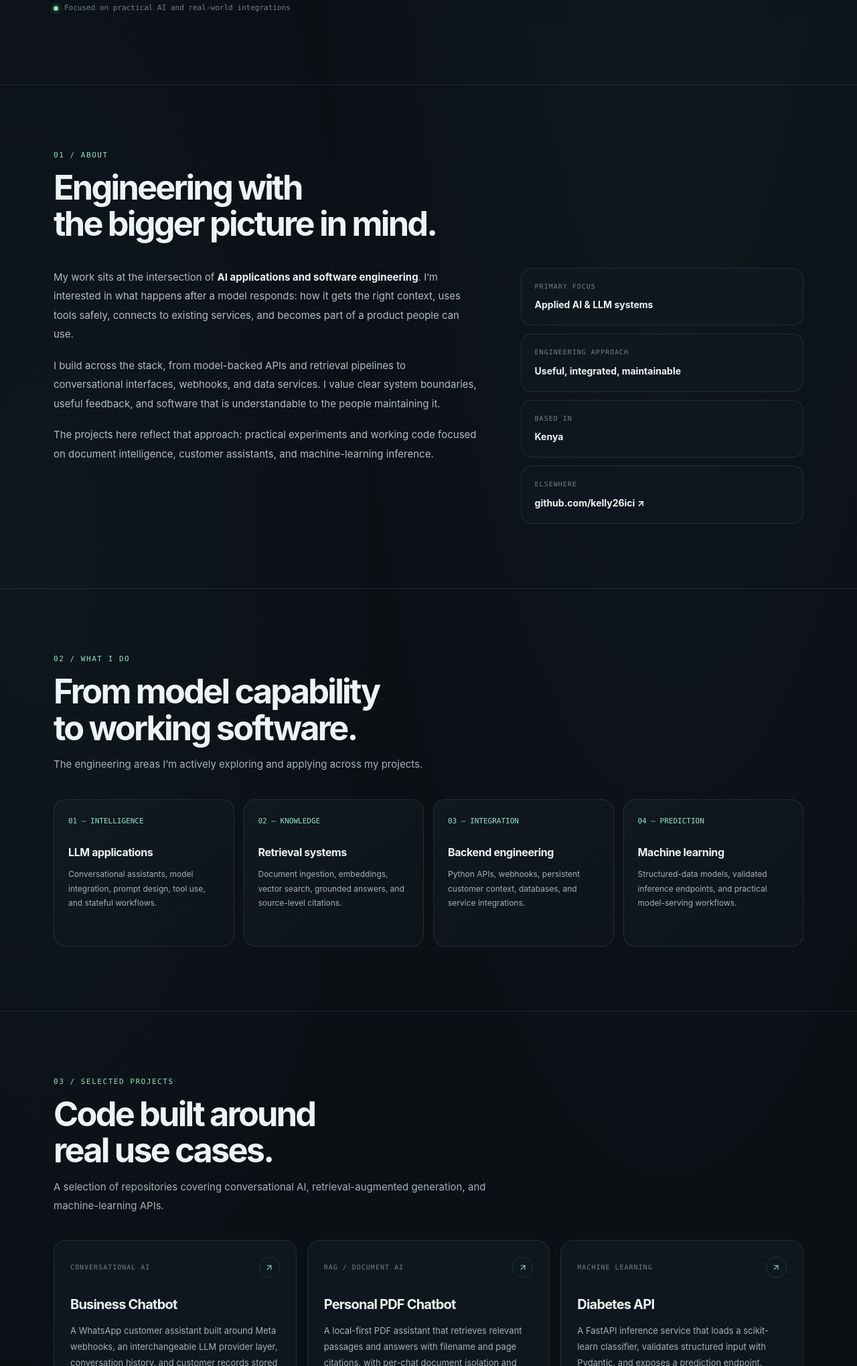
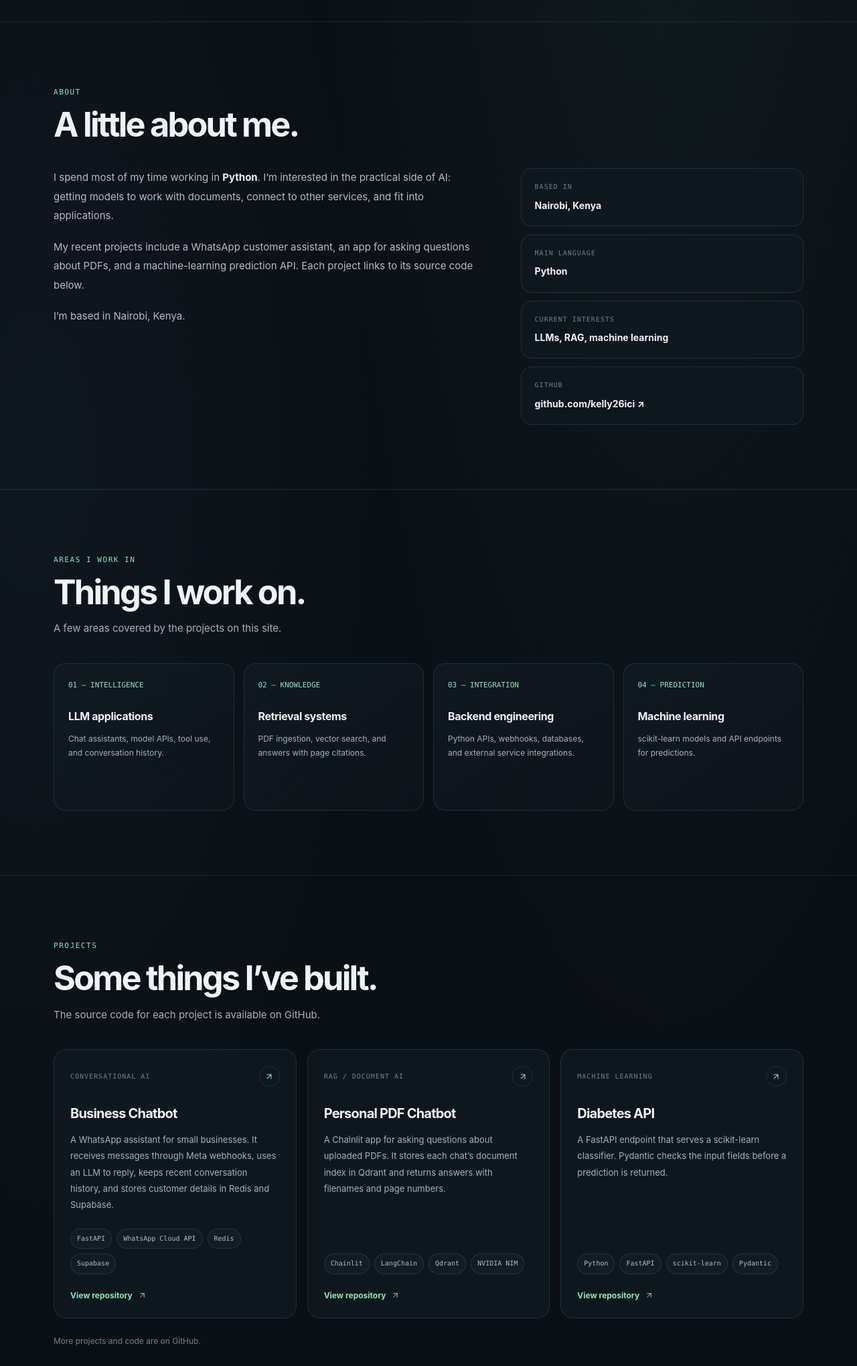
Before and after one commit to kelly26ici/kelly26ici.github.io, a plain HTML site: page index.html in a window 1280 px wide. Shown: the part 761-2800 px from the top of the page at 67% size. Drawn offline with Linux system fonts and the light colour scheme.

Commit message:
Rewrite portfolio copy in plain first-person language

```diff
--- a/index.html
+++ b/index.html
@@ -5,8 +5,8 @@
   <meta name="viewport" content="width=device-width, initial-scale=1">
   <meta name="theme-color" content="#0b1015">
   <meta name="color-scheme" content="dark">
-  <title>Rex Kelly — AI Engineer</title>
-  <meta name="description" content="Rex Kelly is an AI engineer building practical machine learning applications, LLM-powered assistants, retrieval systems, and backend integrations.">
+  <title>Rex Kelly | AI Engineer</title>
+  <meta name="description" content="Rex Kelly is an AI engineer working with Python, machine learning, LLM applications, and APIs.">
   <meta name="author" content="Rex Kelly">
   <meta name="robots" content="index, follow">
   <link rel="canonical" href="https://kelly26ici.github.io/">
@@ -14,12 +14,12 @@
 
   <meta property="og:type" content="website">
   <meta property="og:url" content="https://kelly26ici.github.io/">
-  <meta property="og:title" content="Rex Kelly — AI Engineer">
-  <meta property="og:description" content="Applied AI, machine learning, retrieval-augmented generation, and software engineering.">
+  <meta property="og:title" content="Rex Kelly | AI Engineer">
+  <meta property="og:description" content="Python, machine learning, LLM applications, and backend APIs.">
   <meta property="og:site_name" content="Rex Kelly">
   <meta name="twitter:card" content="summary">
-  <meta name="twitter:title" content="Rex Kelly — AI Engineer">
-  <meta name="twitter:description" content="Building practical AI applications and intelligent software systems.">
+  <meta name="twitter:title" content="Rex Kelly | AI Engineer">
+  <meta name="twitter:description" content="Python, machine learning, LLM applications, and backend APIs.">
 
   <script type="application/ld+json">
   {
@@ -322,11 +322,11 @@
     <div class="hero" id="top">
       <div class="container hero-grid">
         <div class="hero-copy">
-          <div class="eyebrow">AI engineering · machine learning · software</div>
-          <h1>Turning ideas<br>into <span class="name-accent">intelligent</span><br>systems.</h1>
+          <div class="eyebrow">AI ENGINEER · PYTHON · MACHINE LEARNING</div>
+          <h1>I build<br><span class="name-accent">AI software.</span></h1>
           <p class="hero-lead">
-            I’m <strong>Rex Kelly</strong>, an AI engineer focused on building useful software with
-            machine learning, language models, retrieval systems, and dependable backend engineering.
+            I’m <strong>Rex Kelly</strong>, an AI engineer based in Kenya. I work with Python,
+            machine learning, language models, and APIs. The projects below show what I’ve been building.
           </p>
           <div class="hero-actions">
             <a class="button button-primary" href="#projects">
@@ -338,7 +338,7 @@
               <svg viewBox="0 0 24 24" fill="none" stroke="currentColor" stroke-width="1.8" stroke-linecap="round" stroke-linejoin="round" aria-hidden="true"><path d="M14 4h6v6M20 4l-9 9"></path><path d="M18 13v6a1 1 0 0 1-1 1H5a1 1 0 0 1-1-1V7a1 1 0 0 1 1-1h6"></path></svg>
             </a>
           </div>
-          <div class="hero-note"><span class="status-dot" aria-hidden="true"></span> Focused on practical AI and real-world integrations</div>
+          <div class="hero-note"><span class="status-dot" aria-hidden="true"></span> Python · LLMs · APIs</div>
         </div>
 
         <div class="system-card" aria-label="Illustration of connected AI system components">
@@ -397,31 +397,28 @@
     <section class="section-border" id="about">
       <div class="container">
         <div class="section-head reveal">
-          <div class="section-kicker">01 / About</div>
-          <h2>Engineering with<br>the bigger picture in mind.</h2>
+          <div class="section-kicker">ABOUT</div>
+          <h2>A little about me.</h2>
         </div>
         <div class="about-grid">
           <div class="about-copy reveal">
             <p>
-              My work sits at the intersection of <strong>AI applications and software engineering</strong>.
-              I’m interested in what happens after a model responds: how it gets the right context,
-              uses tools safely, connects to existing services, and becomes part of a product people can use.
+              I spend most of my time working in <strong>Python</strong>. I’m interested in the practical side
+              of AI: getting models to work with documents, connect to other services, and fit into applications.
             </p>
             <p>
-              I build across the stack, from model-backed APIs and retrieval pipelines to conversational
-              interfaces, webhooks, and data services. I value clear system boundaries, useful feedback,
-              and software that is understandable to the people maintaining it.
+              My recent projects include a WhatsApp customer assistant, an app for asking questions about PDFs,
+              and a machine-learning prediction API. Each project links to its source code below.
             </p>
             <p>
-              The projects here reflect that approach: practical experiments and working code focused on
-              document intelligence, customer assistants, and machine-learning inference.
+              I’m based in Nairobi, Kenya.
             </p>
           </div>
           <div class="about-aside reveal">
-            <div class="aside-card"><span>Primary focus</span><strong>Applied AI &amp; LLM systems</strong></div>
-            <div class="aside-card"><span>Engineering approach</span><strong>Useful, integrated, maintainable</strong></div>
-            <div class="aside-card"><span>Based in</span><strong>Kenya</strong></div>
-            <div class="aside-card"><span>Elsewhere</span><strong><a href="https://github.com/kelly26ici" target="_blank" rel="noopener noreferrer">github.com/kelly26ici ↗</a></strong></div>
+            <div class="aside-card"><span>Based in</span><strong>Nairobi, Kenya</strong></div>
+            <div class="aside-card"><span>Main language</span><strong>Python</strong></div>
+            <div class="aside-card"><span>Current interests</span><strong>LLMs, RAG, machine learning</strong></div>
+            <div class="aside-card"><span>GitHub</span><strong><a href="https://github.com/kelly26ici" target="_blank" rel="noopener noreferrer">github.com/kelly26ici ↗</a></strong></div>
           </div>
         </div>
       </div>
@@ -430,30 +427,30 @@
     <section class="section-border" id="focus">
       <div class="container">
         <div class="section-head reveal">
-          <div class="section-kicker">02 / What I do</div>
-          <h2>From model capability<br>to working software.</h2>
-          <p class="section-intro">The engineering areas I’m actively exploring and applying across my projects.</p>
+          <div class="section-kicker">AREAS I WORK IN</div>
+          <h2>Things I work on.</h2>
+          <p class="section-intro">A few areas covered by the projects on this site.</p>
         </div>
         <div class="focus-grid">
           <article class="focus-card reveal">
             <div class="focus-index">01 — INTELLIGENCE</div>
             <h3>LLM applications</h3>
-            <p>Conversational assistants, model integration, prompt design, tool use, and stateful workflows.</p>
+            <p>Chat assistants, model APIs, tool use, and conversation history.</p>
           </article>
           <article class="focus-card reveal">
             <div class="focus-index">02 — KNOWLEDGE</div>
             <h3>Retrieval systems</h3>
-            <p>Document ingestion, embeddings, vector search, grounded answers, and source-level citations.</p>
+            <p>PDF ingestion, vector search, and answers with page citations.</p>
           </article>
           <article class="focus-card reveal">
             <div class="focus-index">03 — INTEGRATION</div>
             <h3>Backend engineering</h3>
-            <p>Python APIs, webhooks, persistent customer context, databases, and service integrations.</p>
+            <p>Python APIs, webhooks, databases, and external service integrations.</p>
           </article>
           <article class="focus-card reveal">
             <div class="focus-index">04 — PREDICTION</div>
             <h3>Machine learning</h3>
-            <p>Structured-data models, validated inference endpoints, and practical model-serving workflows.</p>
+            <p>scikit-learn models and API endpoints for predictions.</p>
           </article>
         </div>
       </div>
@@ -462,43 +459,43 @@
     <section class="section-border" id="projects">
       <div class="container">
         <div class="section-head reveal">
-          <div class="section-kicker">03 / Selected projects</div>
-          <h2>Code built around<br>real use cases.</h2>
-          <p class="section-intro">A selection of repositories covering conversational AI, retrieval-augmented generation, and machine-learning APIs.</p>
+          <div class="section-kicker">PROJECTS</div>
+          <h2>Some things I’ve built.</h2>
+          <p class="section-intro">The source code for each project is available on GitHub.</p>
         </div>
         <div class="projects-grid">
           <article class="project-card reveal">
             <div class="project-meta"><span>Conversational AI</span><span class="project-arrow" aria-hidden="true"><svg viewBox="0 0 24 24" fill="none" stroke="currentColor" stroke-width="1.8" stroke-linecap="round" stroke-linejoin="round"><path d="M7 17 17 7M7 7h10v10"></path></svg></span></div>
             <h3>Business Chatbot</h3>
-            <p>A WhatsApp customer assistant built around Meta webhooks, an interchangeable LLM provider layer, conversation history, and customer records stored across Redis and Supabase.</p>
+            <p>A WhatsApp assistant for small businesses. It receives messages through Meta webhooks, uses an LLM to reply, keeps recent conversation history, and stores customer details in Redis and Supabase.</p>
             <div class="project-tags"><span>FastAPI</span><span>WhatsApp Cloud API</span><span>Redis</span><span>Supabase</span></div>
             <a class="project-link" href="https://github.com/kelly26ici/business-chatbot" target="_blank" rel="noopener noreferrer">View repository <svg viewBox="0 0 24 24" fill="none" stroke="currentColor" stroke-width="1.8" stroke-linecap="round" stroke-linejoin="round" aria-hidden="true"><path d="M7 17 17 7M7 7h10v10"></path></svg></a>
           </article>
           <article class="project-card reveal">
             <div class="project-meta"><span>RAG / Document AI</span><span class="project-arrow" aria-hidden="true"><svg viewBox="0 0 24 24" fill="none" stroke="currentColor" stroke-width="1.8" stroke-linecap="round" stroke-linejoin="round"><path d="M7 17 17 7M7 7h10v10"></path></svg></span></div>
             <h3>Personal PDF Chatbot</h3>
-            <p>A local-first PDF assistant that retrieves relevant passages and answers with filename and page citations, with per-chat document isolation and conversation summarisation.</p>
+            <p>A Chainlit app for asking questions about uploaded PDFs. It stores each chat’s document index in Qdrant and returns answers with filenames and page numbers.</p>
             <div class="project-tags"><span>Chainlit</span><span>LangChain</span><span>Qdrant</span><span>NVIDIA NIM</span></div>
             <a class="project-link" href="https://github.com/kelly26ici/personal-pdf-chatbot" target="_blank" rel="noopener noreferrer">View repository <svg viewBox="0 0 24 24" fill="none" stroke="currentColor" stroke-width="1.8" stroke-linecap="round" stroke-linejoin="round" aria-hidden="true"><path d="M7 17 17 7M7 7h10v10"></path></svg></a>
           </article>
           <article class="project-card reveal">
             <div class="project-meta"><span>Machine learning</span><span class="project-arrow" aria-hidden="true"><svg viewBox="0 0 24 24" fill="none" stroke="currentColor" stroke-width="1.8" stroke-linecap="round" stroke-linejoin="round"><path d="M7 17 17 7M7 7h10v10"></path></svg></span></div>
             <h3>Diabetes API</h3>
-            <p>A FastAPI inference service that loads a scikit-learn classifier, validates structured input with Pydantic, and exposes a prediction endpoint.</p>
+            <p>A FastAPI endpoint that serves a scikit-learn classifier. Pydantic checks the input fields before a prediction is returned.</p>
             <div class="project-tags"><span>Python</span><span>FastAPI</span><span>scikit-learn</span><span>Pydantic</span></div>
             <a class="project-link" href="https://github.com/kelly26ici/diabetes-api" target="_blank" rel="noopener noreferrer">View repository <svg viewBox="0 0 24 24" fill="none" stroke="currentColor" stroke-width="1.8" stroke-linecap="round" stroke-linejoin="round" aria-hidden="true"><path d="M7 17 17 7M7 7h10v10"></path></svg></a>
           </article>
         </div>
-        <p class="projects-foot">These cards link directly to the source repositories. Explore GitHub for more code and ongoing work.</p>
+        <p class="projects-foot">More projects and code are on GitHub.</p>
       </div>
     </section>
 
     <section class="section-border" id="toolkit">
       <div class="container">
         <div class="section-head reveal">
-          <div class="section-kicker">04 / Toolkit</div>
-          <h2>The tools behind<br>the work.</h2>
-          <p class="section-intro">A snapshot of technologies represented across my current projects and engineering experiments.</p>
+          <div class="section-kicker">TOOLS</div>
+          <h2>Tools I use.</h2>
+          <p class="section-intro">These are the languages, frameworks, and services used in the projects above.</p>
         </div>
         <div class="toolkit-panel reveal">
           <div class="toolkit-group">
@@ -525,9 +522,9 @@
       <div class="container">
         <div class="contact-panel reveal">
           <div class="contact-copy">
-            <div class="section-kicker">05 / Contact</div>
-            <h2>Have a good problem<br>to solve?</h2>
-            <p>I’m interested in thoughtful conversations about AI engineering, useful software, and opportunities to build practical systems.</p>
+            <div class="section-kicker">CONTACT</div>
+            <h2>Get in touch.</h2>
+            <p>For project enquiries, collaboration, or questions about my work, send me an email.</p>
           </div>
           <div class="contact-actions">
             <a class="button button-primary" href="mailto:rexk638@gmail.com">
@@ -543,7 +540,7 @@
 
   <footer class="site-footer">
     <div class="container footer-inner">
-      <div class="footer-copy">© <span id="year">2026</span> Rex Kelly. Built with care and plain HTML, CSS &amp; JavaScript.</div>
+      <div class="footer-copy">© <span id="year">2026</span> Rex Kelly.</div>
       <div class="footer-links">
         <a href="mailto:rexk638@gmail.com">Email</a>
         <a href="https://github.com/kelly26ici" target="_blank" rel="noopener noreferrer">GitHub ↗</a>
```
